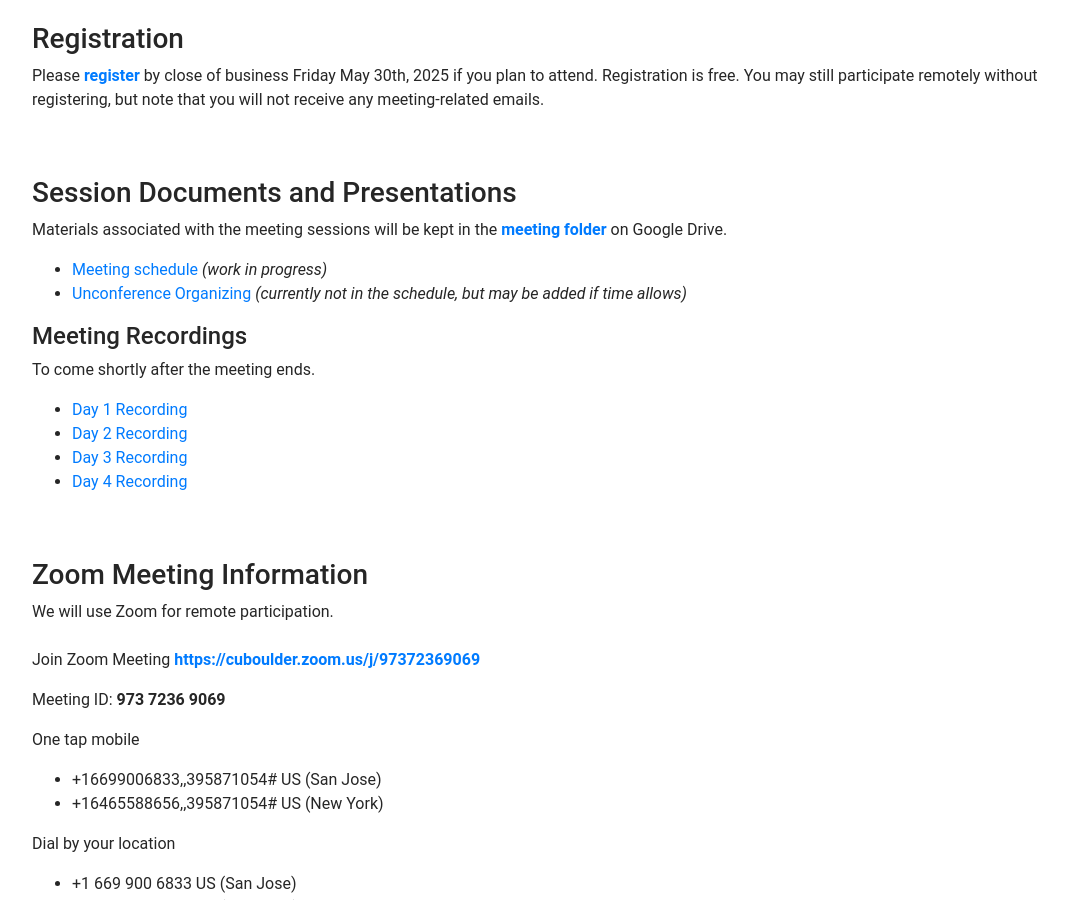
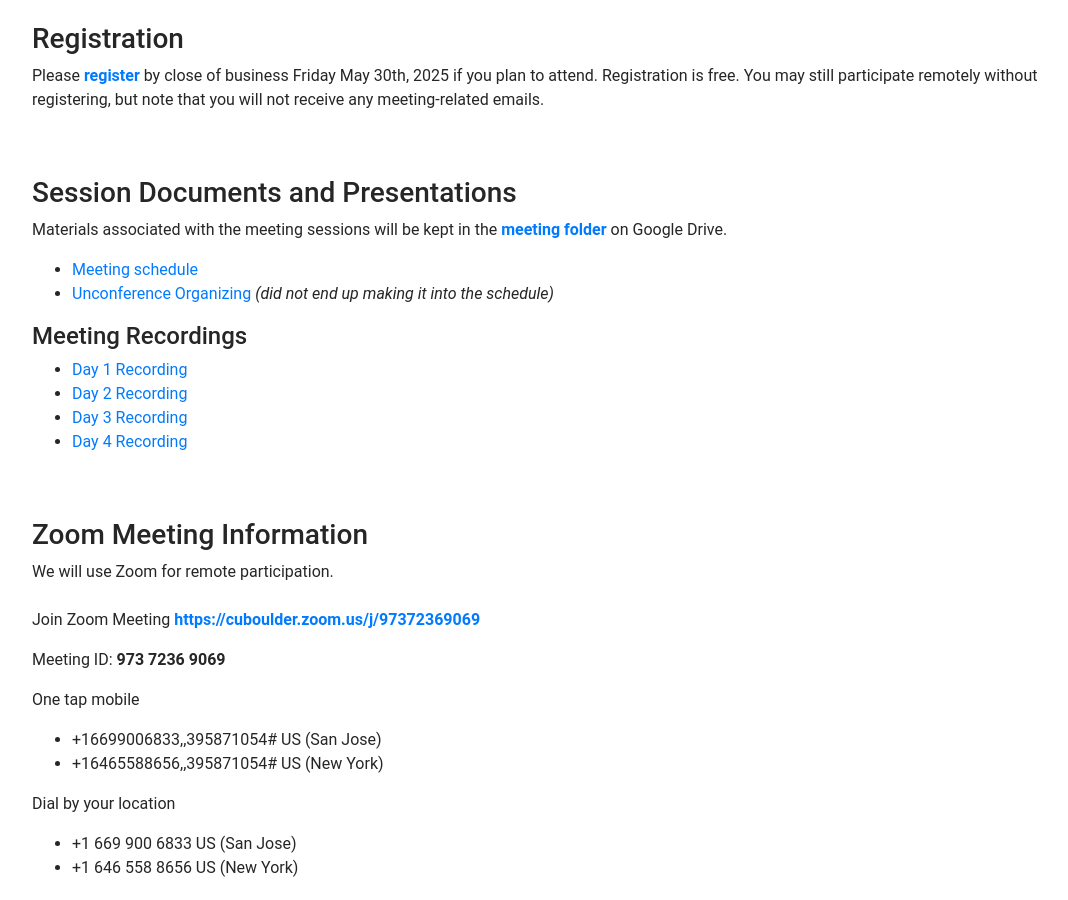
Before and after one commit to heliophysicsPy/heliophysicsPy.github.io, a Jekyll site: the page built from _pages/meetings/community_meetings/spring2025.md, in a window 1280 px wide and 900 px high, scrolled down 467 px. Shown: the whole window, without its empty margins (69-1137 px from the left). Built offline with Jekyll 4.4.1, drawn with Linux system fonts in a browser that asks for light colours; nearby versions of some CDN libraries.

Commit message:
Minor page updates

```diff
--- a/_pages/meetings/community_meetings/spring2025.md
+++ b/_pages/meetings/community_meetings/spring2025.md
@@ -23,12 +23,10 @@ Please [**register**](https://forms.gle/Ua5mAHmy6gfD1B4R7) by close of business
 
 Materials associated with the meeting sessions will be kept in the [**meeting folder**](https://drive.google.com/drive/folders/1r4ADxnJyLYvkMvfz0Xg1TAUrVKwB0U9W?usp=sharing) on Google Drive.
 
- - [Meeting schedule](https://docs.google.com/spreadsheets/d/1y6abz5KvvkQm0x3XdSFKKJYc-lMKdhwbcUL6xz81fmU/edit?usp=sharing) _(work in progress)_
- - [Unconference Organizing](https://docs.google.com/spreadsheets/d/1UEhyZ7uYqCXQLNAqJah_p7vqAW0RlRhc7v37_TQVxvI/edit?usp=sharing) _(currently not in the schedule, but may be added if time allows)_
+ - [Meeting schedule](https://docs.google.com/spreadsheets/d/1y6abz5KvvkQm0x3XdSFKKJYc-lMKdhwbcUL6xz81fmU/edit?usp=sharing)
+ - [Unconference Organizing](https://docs.google.com/spreadsheets/d/1UEhyZ7uYqCXQLNAqJah_p7vqAW0RlRhc7v37_TQVxvI/edit?usp=sharing) _(did not end up making it into the schedule)_
 
 #### Meeting Recordings
-
-To come shortly after the meeting ends.
 
  - [Day 1 Recording](https://youtu.be/FSQ1J6KaXk4)
  - [Day 2 Recording](https://youtu.be/3u2dj3HNHb0)
```
